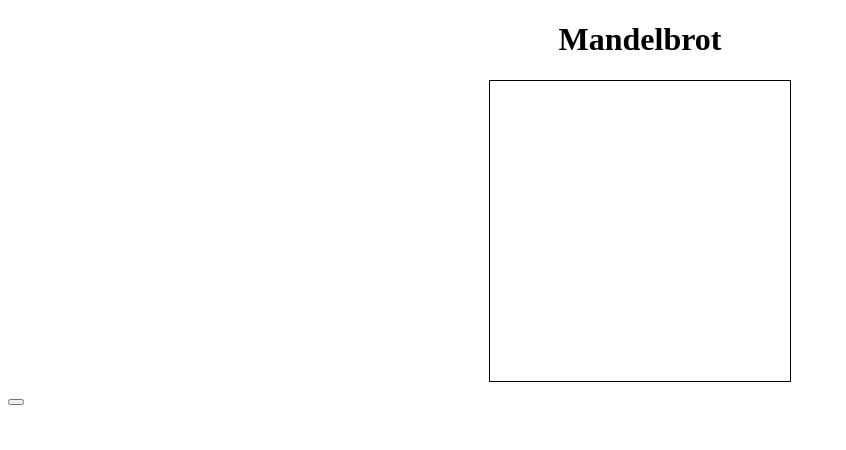
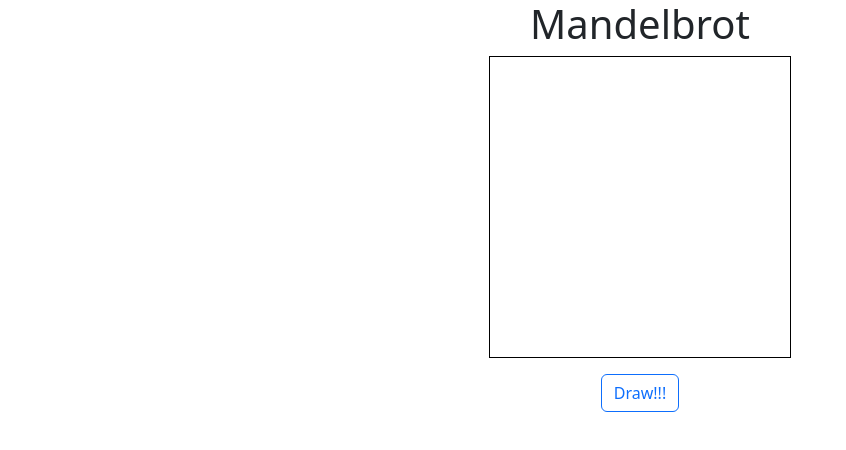
Before and after one commit to osawa-koki/fractal-drawer.ts, a Next.js app: page /mandelbrot in a window 1280 px wide. Shown: the top 450 px of the page, without its empty margins (0-846 px from the left). Built offline with nearby package versions, Linux system fonts and the light colour scheme.

Commit message:
マンデルブロ集合描写まで。

```diff
--- a/pages/_app.js
+++ b/pages/_app.js
@@ -1,3 +1,5 @@
+import 'bootstrap/dist/css/bootstrap.min.css';
+
 import '../components/Layout.scss';
 import '../pages/global.scss';
 
--- a/pages/global.scss
+++ b/pages/global.scss
@@ -11,8 +11,9 @@
   }
 }
 
-.center {
+#button-div {
   display: flex;
   justify-content: center;
   align-items: center;
+  margin: 1rem 0;
 }
--- a/pages/mandelbrot.tsx
+++ b/pages/mandelbrot.tsx
@@ -1,4 +1,5 @@
 import React, { useRef, useState } from 'react';
+import Button from 'react-bootstrap/Button';
 
 const Mandelbrot = () => {
 
@@ -10,8 +11,8 @@ const Mandelbrot = () => {
   let [threshold, setThreshold] = useState(10);
   let [xMin, setXMin] = useState(-2.5);
   let [xMax, setXMax] = useState(1);
-  let [yMin, setYMin] = useState(-1);
-  let [yMax, setYMax] = useState(1);
+  let [yMin, setYMin] = useState(-1.5);
+  let [yMax, setYMax] = useState(1.5);
 
   function Draw() {
     let canvas = canvasRef.current;
@@ -58,6 +59,9 @@ const Mandelbrot = () => {
         <h1 onClick={() => {console.log(canvasRef.current)}}>Mandelbrot</h1>
         <canvas ref={canvasRef} width={canvasSize} height={canvasSize} />
       </div>
+      <div id='button-div'>
+        <Button variant="outline-primary" onClick={Draw}>Draw!!!</Button>
+      </div>
       <table>
         <tbody>
           <tr>
@@ -66,7 +70,6 @@ const Mandelbrot = () => {
           </tr>
         </tbody>
       </table>
-      <button onClick={Draw}></button>
     </div>
   );
 };
```
